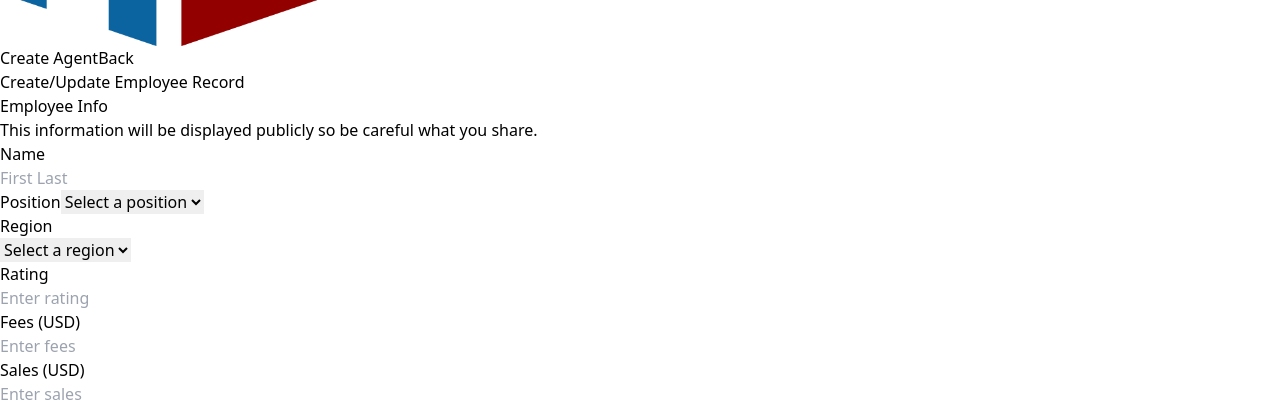
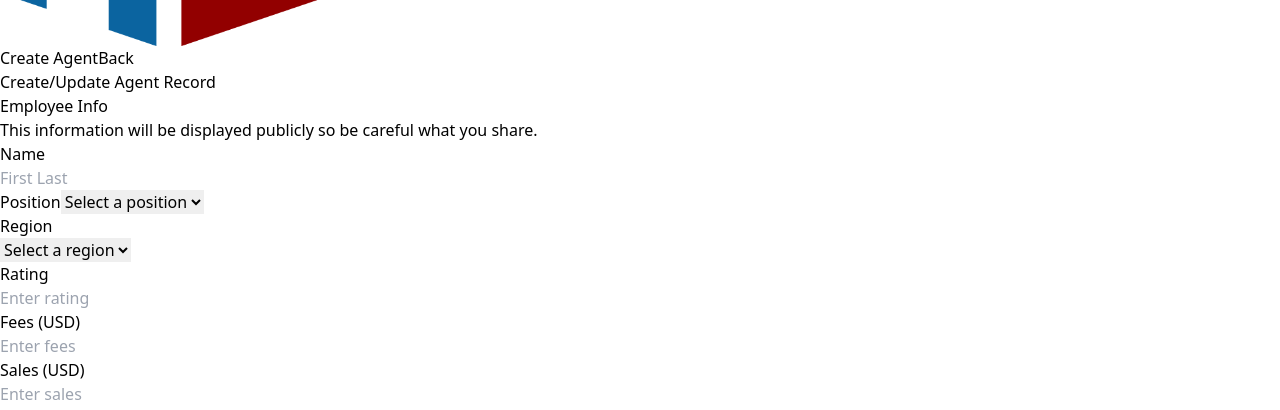
Before and after one commit to MilanJovanovic77/Codeboxx_M07, a React (Vite) app in the folder client/: page /create in a window 1280 px wide. Shown: the part 409-819 px from the top of the page. Built offline with nearby package versions, Linux system fonts and the light colour scheme.

Commit message:
Update "Save Agent Record" and "Create/Update Agent Record"

```diff
--- a/client/src/components/Record.jsx
+++ b/client/src/components/Record.jsx
@@ -62,7 +62,7 @@ export default function Record() {
 
   return (
     <>
-      <h3 className="text-lg font-semibold p-4">Create/Update Employee Record</h3>
+      <h3 className="text-lg font-semibold p-4">Create/Update Agent Record</h3>
       <form onSubmit={onSubmit} className="border rounded-lg overflow-hidden p-4">
         <div className="grid grid-cols-1 gap-x-8 gap-y-10 border-b border-slate-900/10 pb-12 md:grid-cols-2">
           <div>
@@ -176,7 +176,7 @@ export default function Record() {
         </div>
         <input
           type="submit"
-          value="Save Employee Record"
+          value="Save Agent Record"
           className="inline-flex items-center justify-center whitespace-nowrap text-md font-medium ring-offset-background transition-colors focus-visible:outline-none focus-visible:ring-2 focus-visible:ring-ring focus-visible:ring-offset-2 disabled:pointer-events-none disabled:opacity-50 border border-input bg-background hover:bg-slate-100 hover:text-accent-foreground h-9 rounded-md px-3 cursor-pointer mt-4"
         />
       </form>
```
